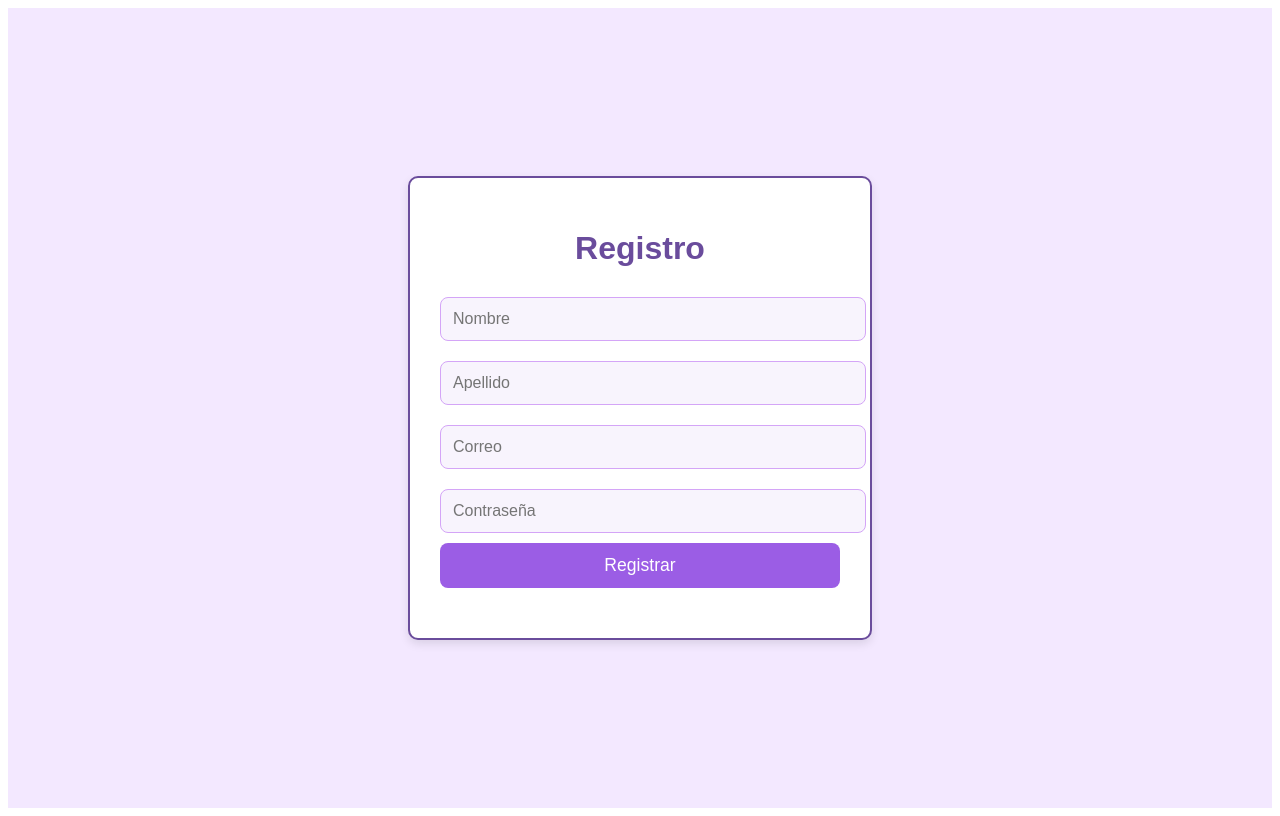
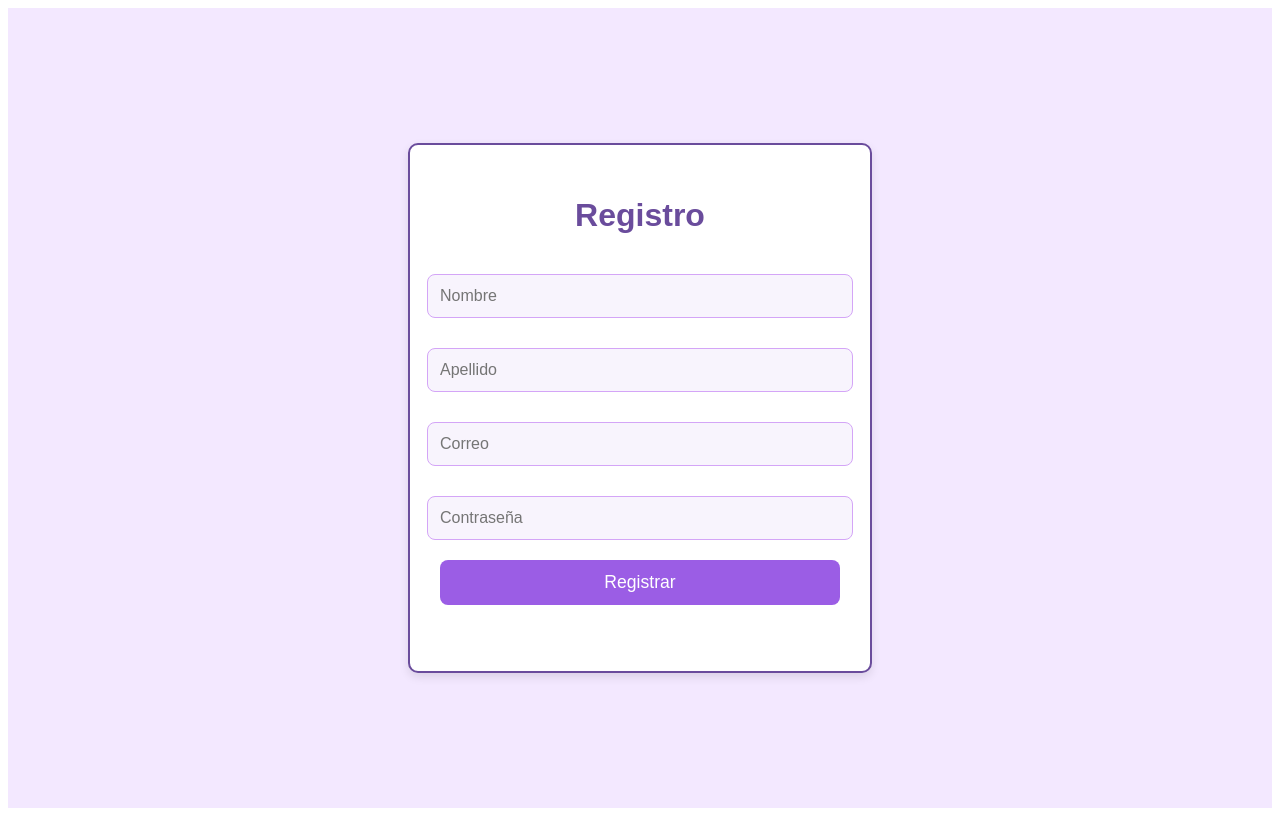
Before and after one commit to grzlz/todo-front, a SvelteKit app: page /registro in a window 1280 px wide. Built offline with nearby package versions, Linux system fonts and the light colour scheme.

Commit message:
Añadimos función de redireccionamiento a inicio de sesión y actualizamos css

```diff
--- a/src/routes/registro/+page.svelte
+++ b/src/routes/registro/+page.svelte
@@ -1,4 +1,5 @@
 <script>
+    import { goto } from '$app/navigation'; // Para manejar redirecciones en SvelteKit
     let nombre = "";
     let apellido = "";
     let correo = "";
@@ -35,6 +36,9 @@
                 if (response.ok) {
                     const result = await response.json();
                     console.log('Registro exitoso:', result);
+                    alert("Registro exitoso. Por favor, inicie sesión para continuar.");
+            goto('/login'); // Redirige tras el éxito
+
                 } else {
                     console.error('Error en el registro');
                 }
@@ -63,7 +67,8 @@
     </form>
 </main>
 
-<style>/* Estilo general para el formulario */
+<style>
+    /* Estilo general para centrar todo el contenido */
     main {
         display: flex;
         justify-content: center;
@@ -71,17 +76,23 @@ main {
         height: 100vh;
         background: #f3e8ff; /* Fondo suave morado */
         font-family: 'Arial', sans-serif;
+        margin: 0; /* Elimina márgenes */
+        padding: 0;
+        box-sizing: border-box; /* Asegura un mejor manejo del diseño */
     }
 
-/* Contenedor del formulario */
+    /* Formulario centrado */
     form {
         background-color: #ffffff;
         padding: 30px;
         border-radius: 10px;
         box-shadow: 0 4px 10px rgba(0, 0, 0, 0.1);
         width: 100%;
-    max-width: 400px;
-    margin: 20px;
+        max-width: 400px; /* Tamaño máximo del formulario */
+        display: flex;
+        flex-direction: column;
+        gap: 10px; /* Espaciado uniforme entre los elementos */
+        align-items: center; /* Centrar los elementos dentro del formulario */
         border: 2px solid #6a4c9c; /* Borde morado claro */
     }
 
@@ -93,7 +104,7 @@ h1 {
         color: #6a4c9c; /* Título en morado */
     }
 
-/* Estilo de los inputs */
+    /* Inputs centrados */
     input {
         width: 100%;
         padding: 12px;
@@ -105,17 +116,17 @@ input {
         background-color: #f8f4fd; /* Fondo de input morado muy suave */
     }
 
-/* Estilo cuando un input está enfocado */
+    /* Inputs enfocados */
     input:focus {
         border-color: #9b5de5; /* Morado oscuro cuando está enfocado */
         outline: none;
     }
 
-/* Estilo del botón */
+    /* Botón de enviar */
     button {
         width: 100%;
         padding: 12px;
-    background-color: #9b5de5; /* Morado en el botón */
+        background-color: #9b5de5; /* Botón morado */
         color: white;
         border: none;
         border-radius: 8px;
@@ -124,28 +135,29 @@ button {
         transition: background-color 0.3s ease;
     }
 
-/* Hover sobre el botón */
+    /* Hover del botón */
     button:hover {
-    background-color: #6a4c9c; /* Morado oscuro en hover */
+        background-color: #6a4c9c; /* Botón morado oscuro al pasar el cursor */
     }
 
     /* Lista de advertencias */
     ul {
         list-style-type: none;
         padding: 0;
-    margin-top: 20px;
+        margin-top: 10px;
         width: 100%;
     }
 
     ul li {
-    color: #e94e77; /* Rojo rosado para las advertencias */
+        color: #e94e77; /* Color rosado para advertencias */
         font-size: 0.9rem;
+        text-align: left;
     }
 
     /* Responsividad para pantallas pequeñas */
     @media (max-width: 480px) {
         form {
-        width: 90%;
+            width: 90%; /* El formulario ocupa un 90% de la pantalla */
         }
     }
     </style>
```
Lines whose indentation alone changed are shown as unchanged.
